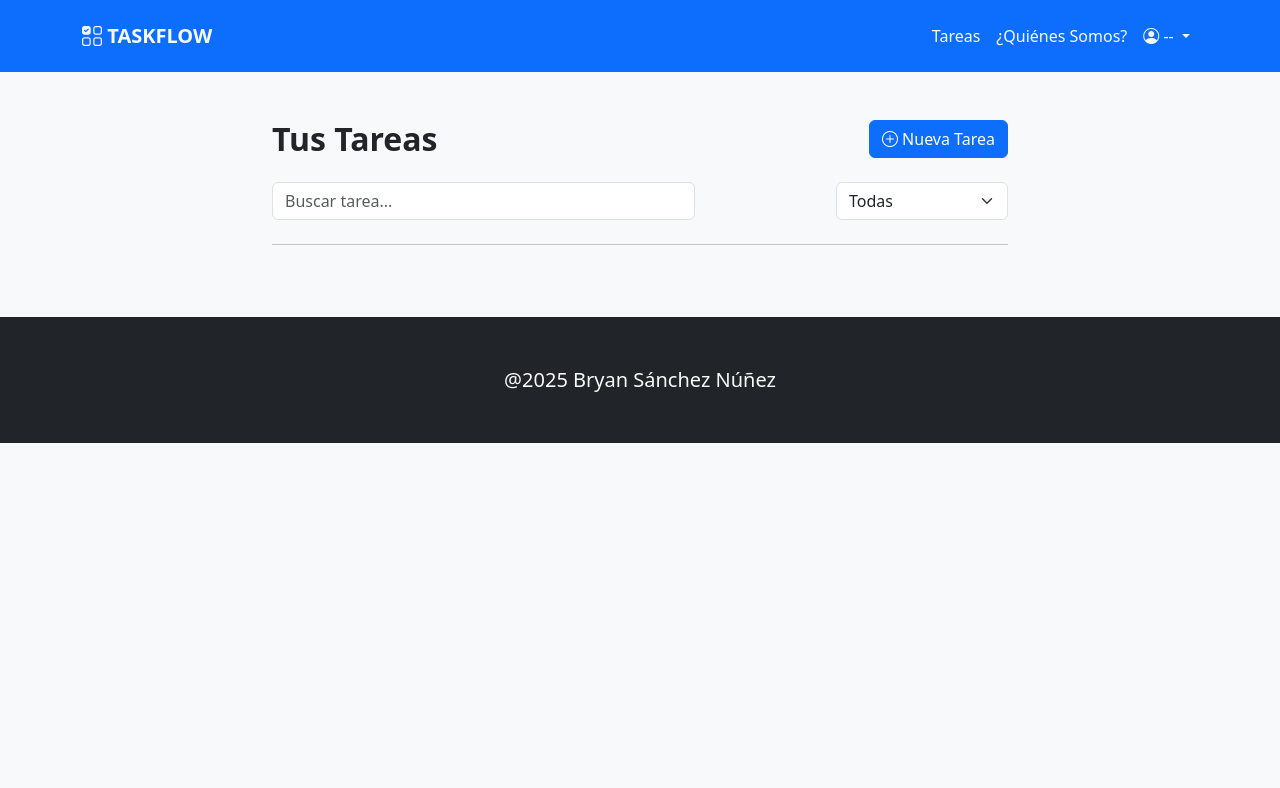
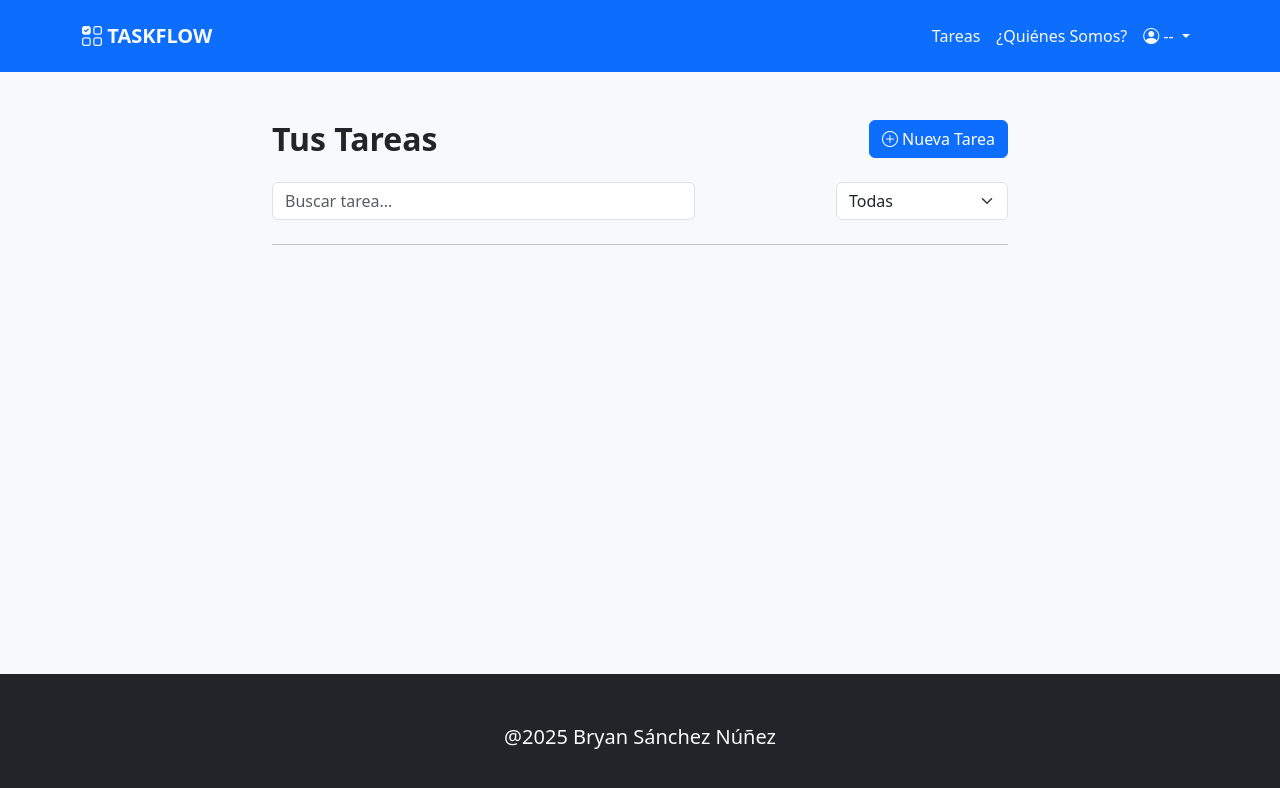
Before and after one commit to UnUsuarioMas67/todo-app-angular, an Angular app: page /todo in a window 1280 px wide. Shown: the top 788 px of the page. Built offline with nearby package versions, Linux system fonts and the light colour scheme.

Commit message:
Fix footer not staying at the bottom

```diff
--- a/src/app/pages/todo-list/todo-list.component.scss
+++ b/src/app/pages/todo-list/todo-list.component.scss
@@ -1,5 +1,15 @@
-:host::before {
-  content: "";
-  height: 72px;
-  display: block;
+:host {
+  display: flex;
+  flex-direction: column;
+  min-height: 100vh;
+
+  &::before {
+    content: "";
+    height: 72px;
+    display: block;
+  }
 }
+
+section {
+  flex: 1;
+}
```
